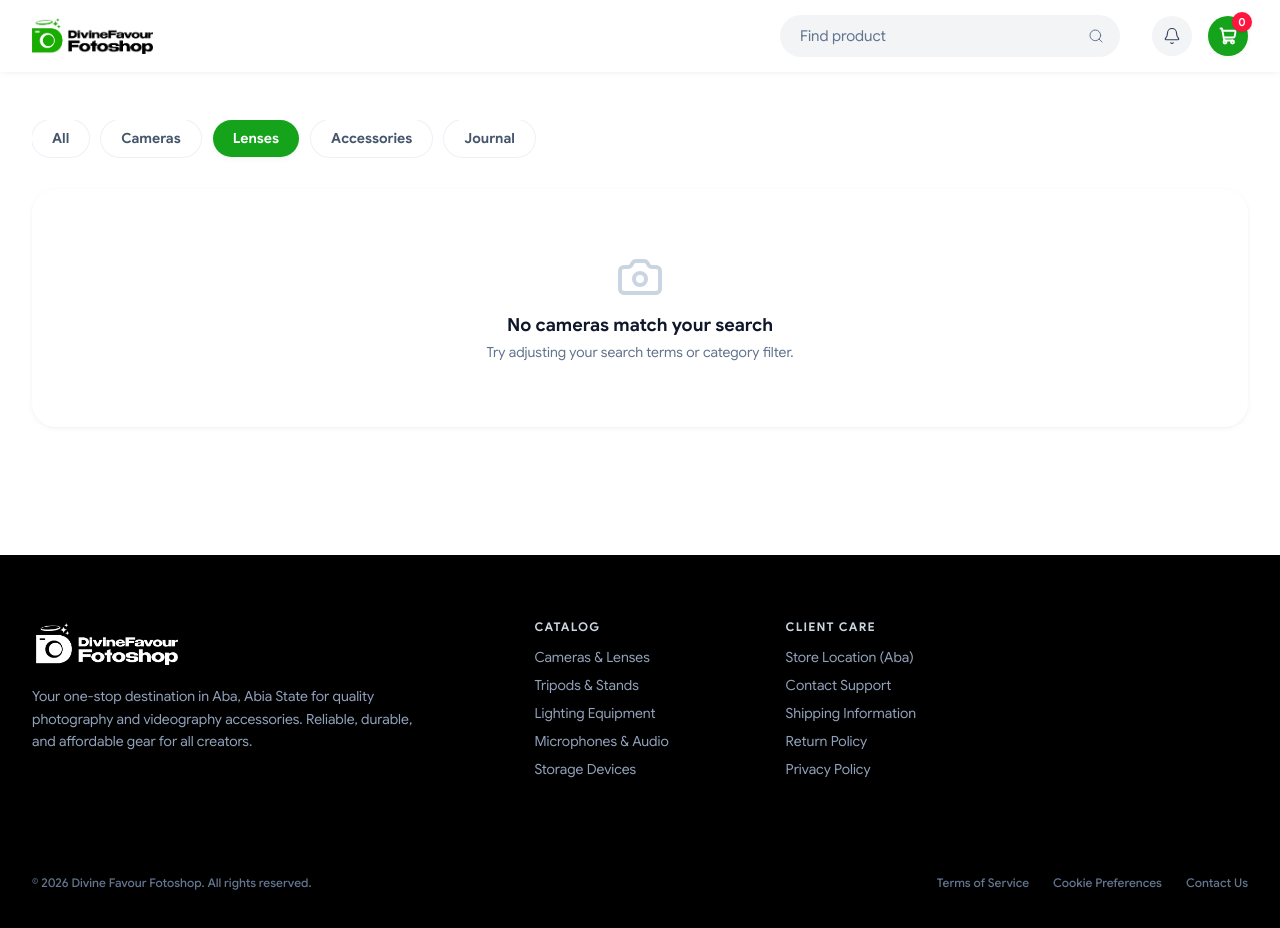
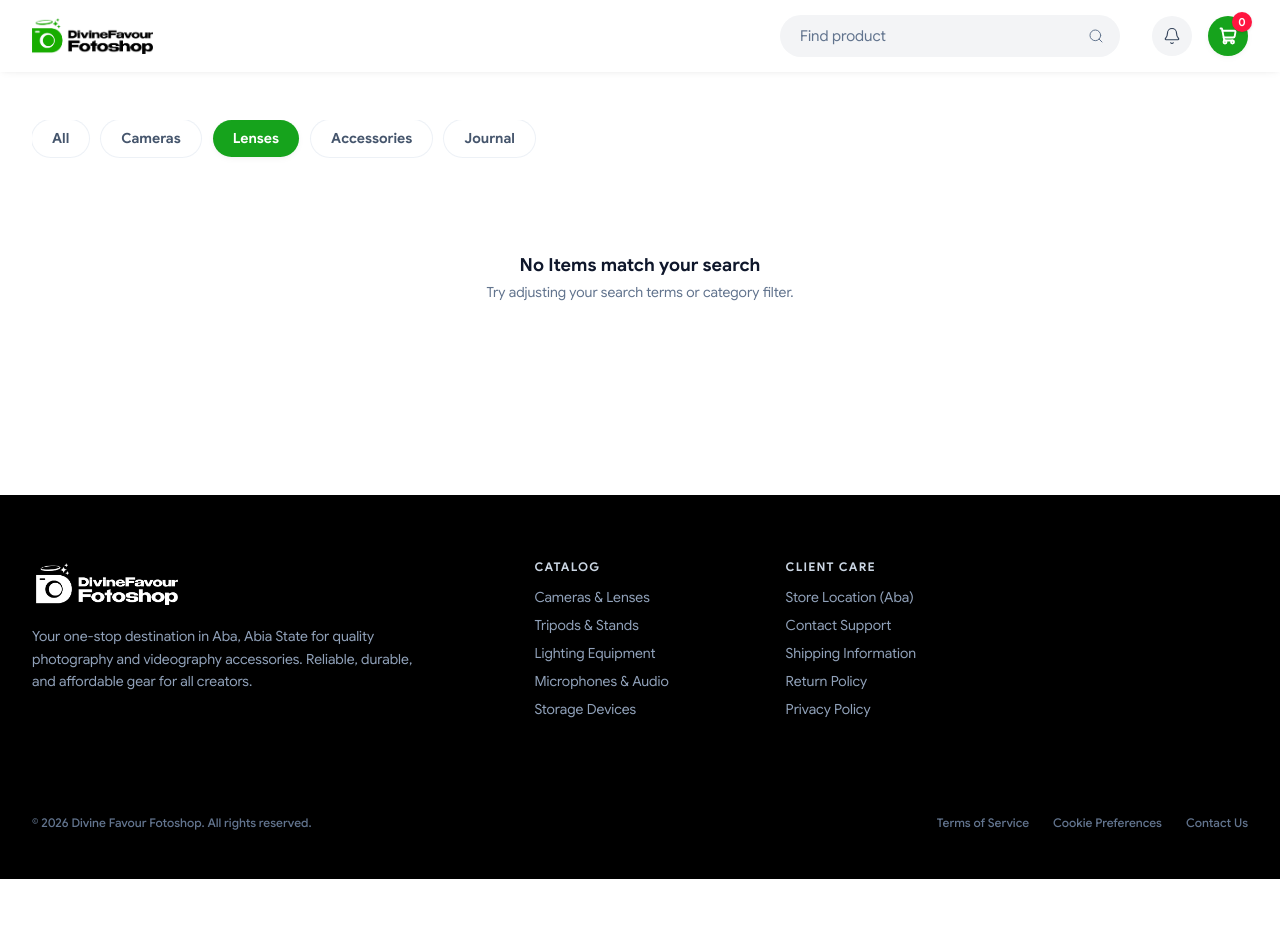
Before and after one commit to CobuildDev/dffotoshop, a Next.js app: page / in a window 1280 px wide. Both pictures are taken after a click on the button "Lenses". Shown: the top 928 px of the page. After the commit the page ends 879 px from the top, so only its background shows below. Built offline with nearby package versions, Linux system fonts and the light colour scheme.

Commit message:
minor change

```diff
--- a/src/components/features/ProductGrid.tsx
+++ b/src/components/features/ProductGrid.tsx
@@ -45,11 +45,10 @@ export const ProductGrid: React.FC<ProductGridProps> = ({
           <button
             key={filter}
             onClick={() => setSelectedCategory(filter)}
-            className={`px-5 py-2 rounded-full whitespace-nowrap text-[14px] font-bold transition-all duration-300 ${
-              selectedCategory === filter
-                ? 'bg-[#16a31c] text-white shadow-subtle-sm'
-                : 'bg-white text-slate-600 hover:bg-slate-50 ring-1 ring-slate-200/60 hover:text-slate-900'
-            }`}
+            className={`px-5 py-2 rounded-full whitespace-nowrap text-[14px] font-bold transition-all duration-300 ${selectedCategory === filter
+              ? 'bg-[#16a31c] text-white shadow-subtle-sm'
+              : 'bg-white text-slate-600 hover:bg-slate-50 ring-1 ring-slate-200/60 hover:text-slate-900'
+              }`}
           >
             {filter}
           </button>
@@ -63,10 +62,9 @@ export const ProductGrid: React.FC<ProductGridProps> = ({
             ))}
           </div>
         ) : (
-          <div className="w-full py-16 px-6 text-center rounded-3xl bg-white shadow-subtle-sm flex flex-col items-center justify-center">
-            <Camera className="w-12 h-12 text-slate-300 mb-3" />
+          <div className="w-full py-16 px-6 text-center rounded-3xl bg-white flex flex-col items-center justify-center">
             <Text variant="title-sm" className="font-bold text-slate-800">
-              No cameras match your search
+              No Items match your search
             </Text>
             <Text variant="body-sm" color="muted" className="mt-1">
               Try adjusting your search terms or category filter.
```
